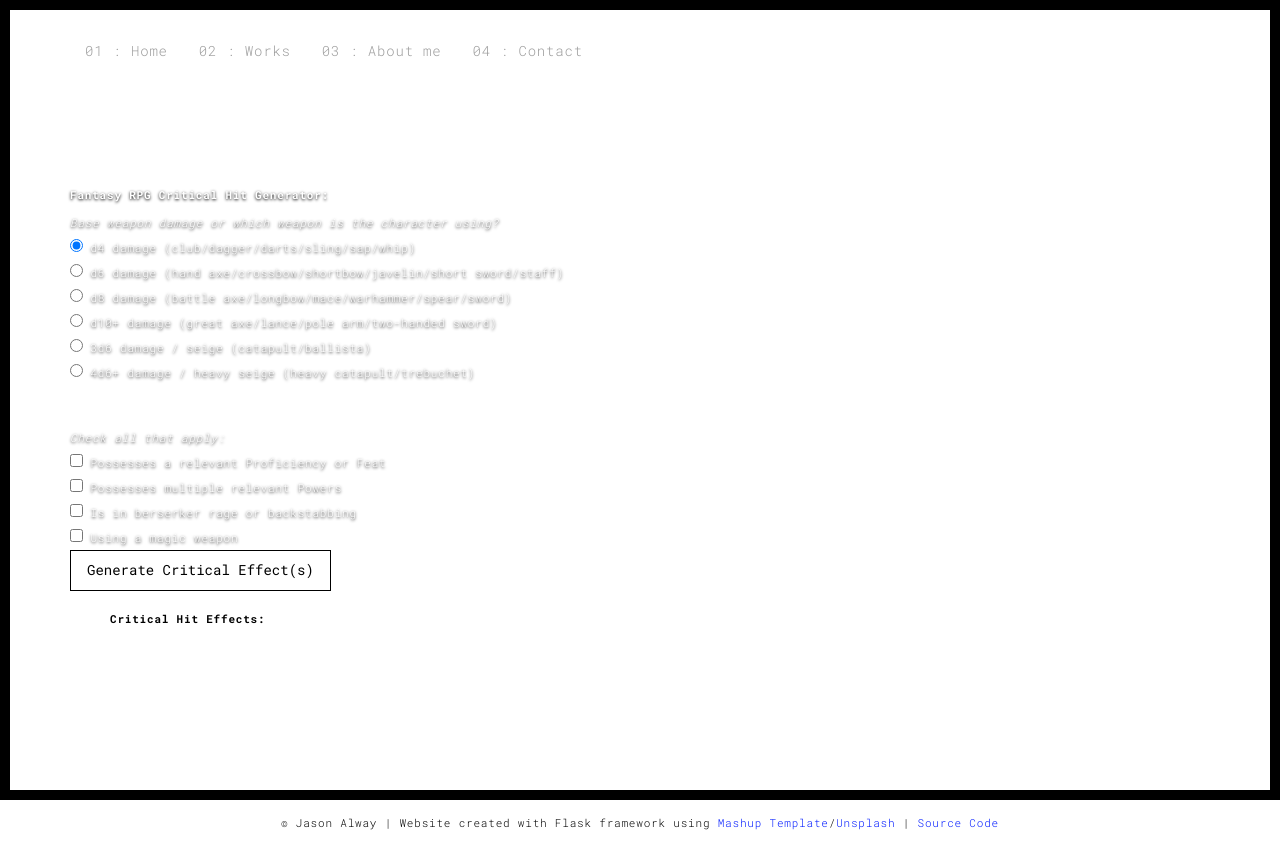
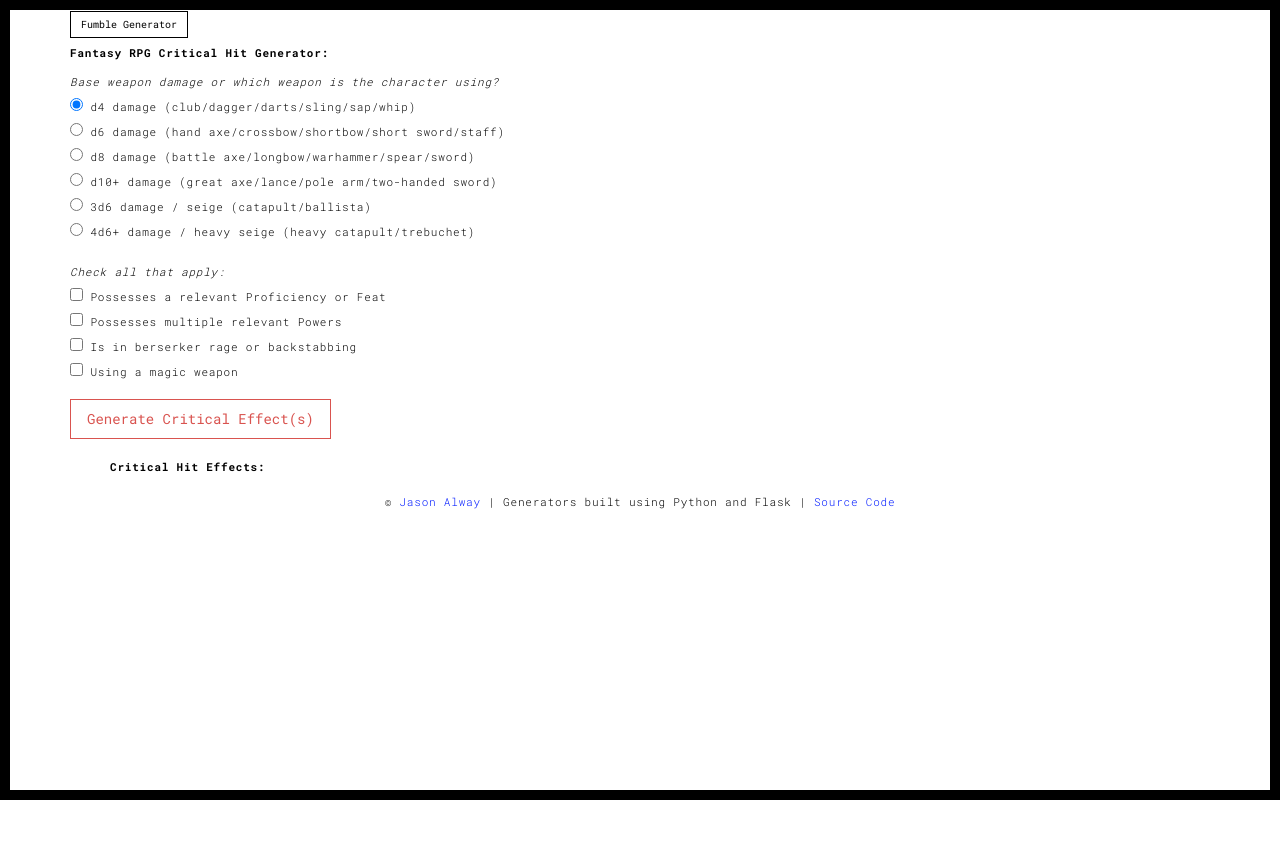
Before and after one commit to jtalway/portfo, a Flask app: page /critical in a window 1280 px wide. After the commit the page ends 800 px from the top, so only its background shows below. Run offline with Flask 2, Linux system fonts and the light colour scheme; some libraries are stand-ins or nearby versions.

Commit message:
added fumble gen

```diff
--- a/openfile.py
+++ b/openfile.py
@@ -1,5 +1,6 @@
 def openfile(f):
 # File Read Function
+    # with open('./static/assets/'+ f +'.txt') as fp:
     with open('/home/jtalway/portfo/static/assets/'+ f +'.txt') as fp:
         f_array = []
         f_array = fp.readlines()
--- a/server.py
+++ b/server.py
@@ -1,6 +1,8 @@
 from flask import Flask, render_template, url_for, request, redirect
 import csv
 from critical import *
+from fumble import *
+import random
 
 app = Flask(__name__)
 
@@ -13,6 +15,10 @@ def my_home():
 @app.route('/critical')
 def critical():
     return render_template('critical.html')
+
+@app.route('/fumble')
+def fumble():
+    return render_template('fumble.html')
 
 @app.route('/<string:page_name>')
 def html_page(page_name):
@@ -59,3 +65,32 @@ def generate_critical():
         return render_template('critical.html', critical_effects = critical_effects)
     else:
         return 'something went wrong, try again!'
+
+# FUMBLES
+@app.route('/generate_fumble', methods=['POST', 'GET'])
+def generate_fumble():
+    if request.method == 'POST':
+        proficient = request.form['proficient']
+        # if non-proficient there MUST be a result
+        # get list of deductions from fsev criteria on form
+        selected = request.form.getlist('fsev')
+        # calculate number of reductions
+        fseverity = selected.count('1')
+        # get number of fumble severity from file by random roll
+        fsev_result = fseverity_gen()
+        # convert result into a list
+        convert_fsev = int(fsev_result) * ['fumble']
+        prelim_fumble_effects = fsev_gen(convert_fsev)
+        reduce_fumble_effects = int(proficient) + fseverity
+        if reduce_fumble_effects >= len(prelim_fumble_effects):
+            fumble_effects = ['No Results']
+        elif reduce_fumble_effects < len(prelim_fumble_effects):
+            x = len(prelim_fumble_effects) - reduce_fumble_effects
+            fumble_effects = random.choices(prelim_fumble_effects, k=x)
+        else:
+            return 'something is amiss'
+
+        # check for duplicate results and add/multiply numeric values
+        return render_template('fumble.html', fumble_effects = fumble_effects)
+    else:
+        return 'something went wrong, try again!'
--- a/templates/critical.html
+++ b/templates/critical.html
@@ -20,46 +20,24 @@
     <div id="site-border-top"></div>
     <div id="site-border-bottom"></div>
     <!-- Add your content of header -->
-    <header>
-      <nav class="navbar  navbar-fixed-top navbar-inverse">
-        <div class="container">
-            <button type="button" class="navbar-toggle collapsed" data-toggle="collapse" data-target="#navbar-collapse" aria-expanded="false">
-              <span class="sr-only">Toggle navigation</span>
-              <span class="icon-bar"></span>
-              <span class="icon-bar"></span>
-              <span class="icon-bar"></span>
-            </button>
-
-          <div class="collapse navbar-collapse" id="navbar-collapse">
-            <ul class="nav navbar-nav ">
-              <li><a href="./index.html" title="">01 : Home</a></li>
-              <li><a href="./works.html" title="">02 : Works</a></li>
-              <li><a href="./about.html" title="">03 : About me</a></li>
-              <li><a href="./contact.html" title="">04 : Contact</a></li>
-            </ul>
 
 
-          </div>
-        </div>
-      </nav>
-    </header>
-    <div class="hero-full-container background-image-container white-text-container">
     <div class="container">
       <div class="row">
         <div class="col-xs-12">
-          <div class="hero-full-wrapper">
-            <div class="text-content">
+              <a href='fumble.html'>
+                <button type="button" class="btn btn-default btn-sm">Fumble Generator</button>
+              </a>
+              <h4>Fantasy RPG Critical Hit Generator:</h4>
               <form action="generate_critical" method="post" class="reveal-content">
-              <h4>Fantasy RPG Critical Hit Generator:</h4>
-
               <p><i>Base weapon damage or which weapon is the character using?</i><br>
               <input type="radio" name="weaponDmg" id="weaponDmg" value="1" checked="true"> d4 damage (club/dagger/darts/sling/sap/whip) <br>
-              <input type="radio" name="weaponDmg" id="weaponDmg" value="2"> d6 damage (hand axe/crossbow/shortbow/javelin/short sword/staff) <br>
-              <input type="radio" name="weaponDmg" id="weaponDmg" value="3"> d8 damage (battle axe/longbow/mace/warhammer/spear/sword)<br>
+              <input type="radio" name="weaponDmg" id="weaponDmg" value="2"> d6 damage (hand axe/crossbow/shortbow/short sword/staff) <br>
+              <input type="radio" name="weaponDmg" id="weaponDmg" value="3"> d8 damage (battle axe/longbow/warhammer/spear/sword)<br>
               <input type="radio" name="weaponDmg" id="weaponDmg" value="4"> d10+ damage (great axe/lance/pole arm/two-handed sword) <br>
               <input type="radio" name="weaponDmg" id="weaponDmg" value="5"> 3d6 damage / seige (catapult/ballista) <br>
               <input type="radio" name="weaponDmg" id="weaponDmg" value="6"> 4d6+ damage / heavy seige (heavy catapult/trebuchet)<br>
-              <br>
+              <p>
 
               <p><i>Check all that apply:</i><br>
               <!-- each one below increases severity by 1 -->
@@ -68,7 +46,8 @@
               <input type="checkbox" name="severity" id="severity2" value="1"> Possesses multiple relevant Powers <br>
               <input type="checkbox" name="severity" id="severity3" value="1"> Is in berserker rage or backstabbing <br>
               <input type="checkbox" name="severity" id="severity4" value="1"> Using a magic weapon <br>
-              <button type="submit" class="btn btn-default btn-lg">Generate Critical Effect(s)</button>
+              <p>
+              <button type="submit" class="btn btn-danger btn-lg">Generate Critical Effect(s)</button>
               </form>
 
 
@@ -77,22 +56,25 @@
                 <li> {{ critical_effects_element }}</li>
               {% endfor %}
               </ul>
-            </div>
-          </div>
+
         </div>
       </div>
     </div>
-    </div>
+
     <footer class="footer-container text-center">
   <div class="container">
     <div class="row">
       <div class="col-xs-12">
-        <p>© Jason Alway | Website created with Flask framework using <a href="http://www.mashup-template.com/" title="Create website with free html template" target="_blank">Mashup Template</a>/<a href="https://www.unsplash.com/" title="Beautiful Free Images" target="_blank">Unsplash</a> | <a href="https://github.com/jtalway/portfo" title="GitHub | jtalway portfolio" target="_blank">Source Code</a></p>
+        <p>© <a href="http://jtalway.pythonanywhere.com">Jason Alway</a> | Generators built using Python and Flask | <a href="https://github.com/jtalway/portfo" title="GitHub | jtalway portfolio" target="_blank">Source Code</a></p>
       </div>
     </div>
   </div>
 </footer>
-
+<script>
+  document.addEventListener("DOMContentLoaded", function (event) {
+     navActivePage();
+  });
+</script>
 
 
   </body>
--- a/templates/works.html
+++ b/templates/works.html
@@ -75,8 +75,8 @@
                       </a>
                       <div class="card-container card-container-lg">
                         <h4>001/006</h4>
-                        <h3>Fantasy RPG Critical Hit Generator</h3>
-                        <p>A Critical Hit Generator for fantasy role-playing games using Python, Flask, Regex.</p>
+                        <h3>Fantasy RPG Critical Hit & Fumble Generator</h3>
+                        <p>A Critical Hit & Fumble Generator for fantasy role-playing games using Python, Flask, Regex.</p>
                         <a href="./critical.html" title="Critical Hit Generator" class="btn btn-default">Discover</a>
                       </div>
                     </div>
```
Also changed, not shown: fumble.py (added, +28 -0 lines), static/assets/fsev.txt (added, +7 -0 lines), static/assets/fumble.txt (added, +17 -0 lines), templates/fumble.html (added, +76 -0 lines), static/assets/direction.txt (renamed from direction.txt), static/assets/duration.txt (renamed from duration.txt), static/assets/duration2.txt (renamed from duration2.txt).
